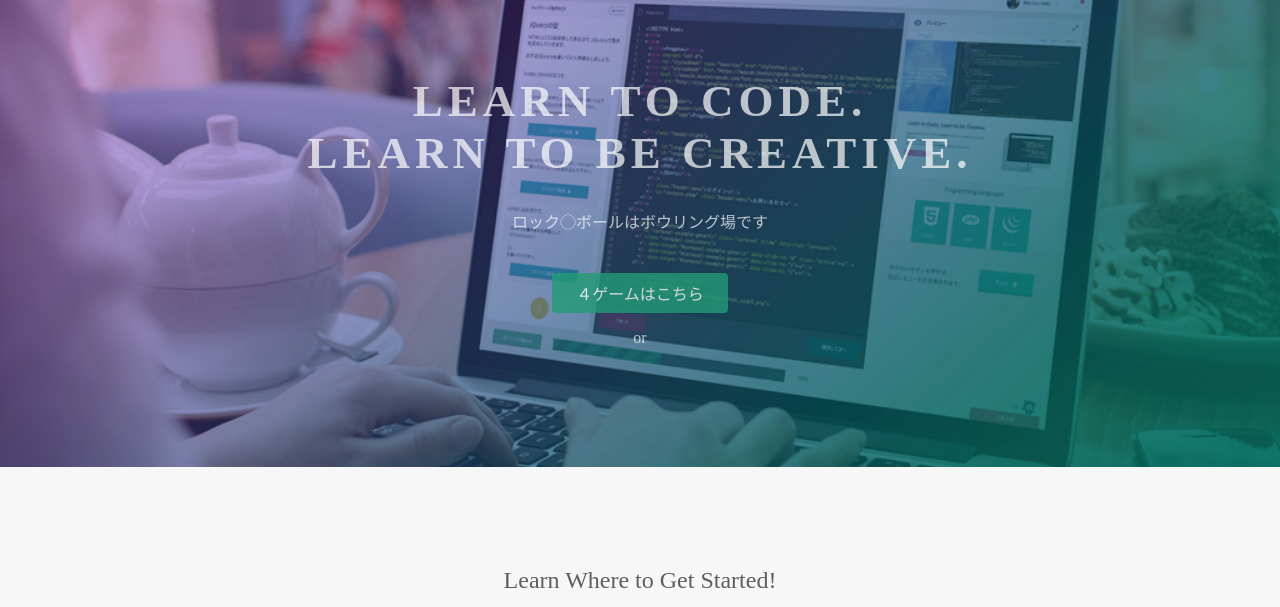
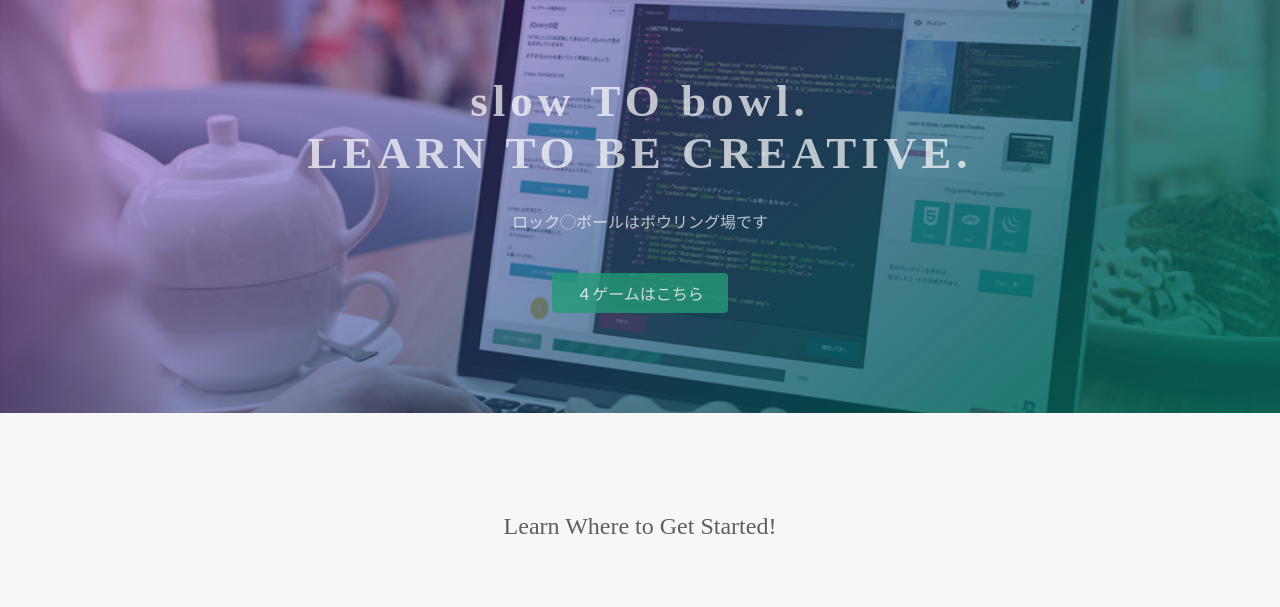
Before and after one commit to 0824-riku/0824-riku.github.io, a plain HTML site: page index.html in a window 1280 px wide. Shown: the part 135-742 px from the top of the page. Drawn offline with Linux system fonts and the light colour scheme.

Commit message:
Update index.html

```diff
--- a/index.html
+++ b/index.html
@@ -3,7 +3,7 @@
 <head>
   <meta charset="utf-8">
   <meta name="viewport" content="width=device-width, initial-scale=1.0">
-  <title>Progate</title>
+  <title>春休み長い</title>
   <link href="https://maxcdn.bootstrapcdn.com/font-awesome/4.7.0/css/font-awesome.min.css" rel="stylesheet" integrity="sha384-wvfXpqpZZVQGK6TAh5PVlGOfQNHSoD2xbE+QkPxCAFlNEevoEH3Sl0sibVcOQVnN" crossorigin="anonymous">
   <link rel="stylesheet" type="text/css" href="stylesheet.css">
 </head>
@@ -23,11 +23,11 @@
   </header>
   <div class="top-wrapper">
     <div class="container">
-      <h1>LEARN TO CODE.<br>LEARN TO BE CREATIVE.</h1>
+      <h1>slow TO bowl.<br>LEARN TO BE CREATIVE.</h1>
       <p>ロック◯ボールはボウリング場です</p>
       <div class="btn-wrapper">
         <a href="#" class="btn signup">４ゲームはこちら</a>
-        <p>or</p>
+
 
       </div>
     </div>
```
